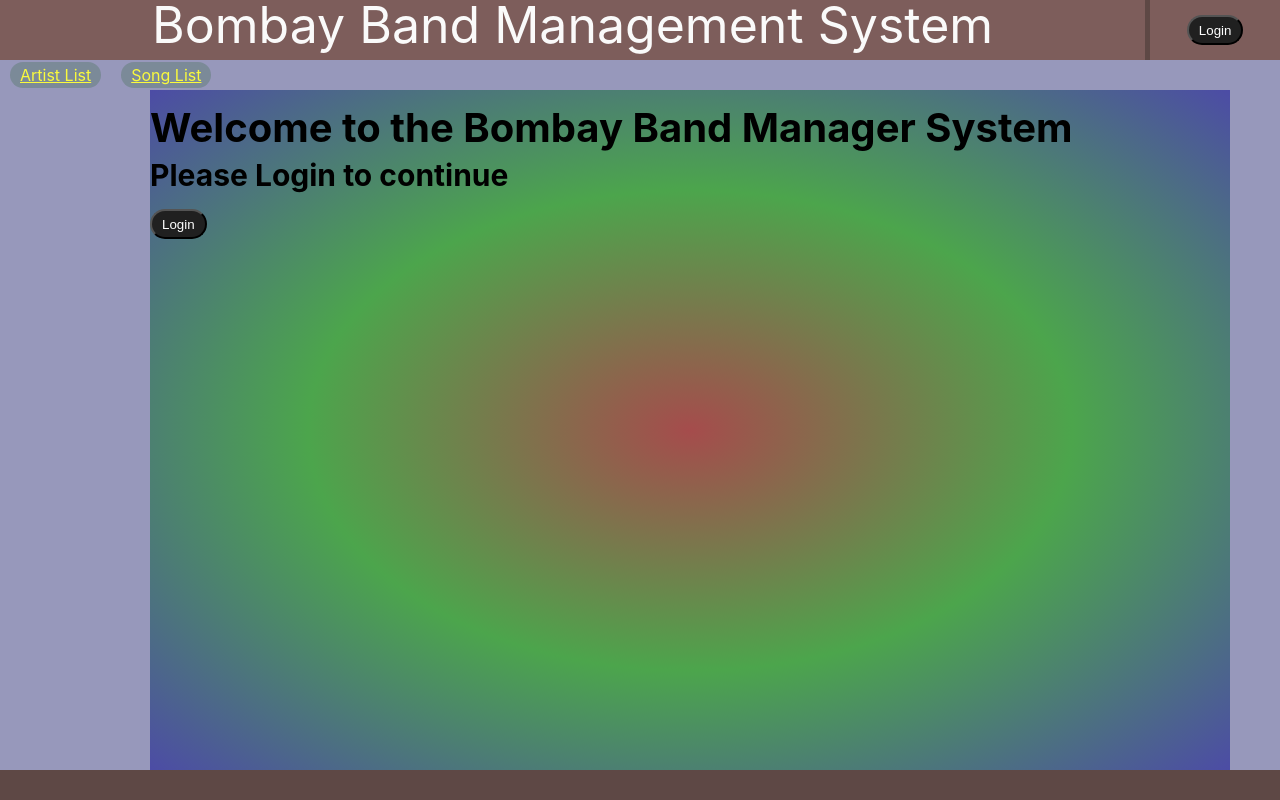
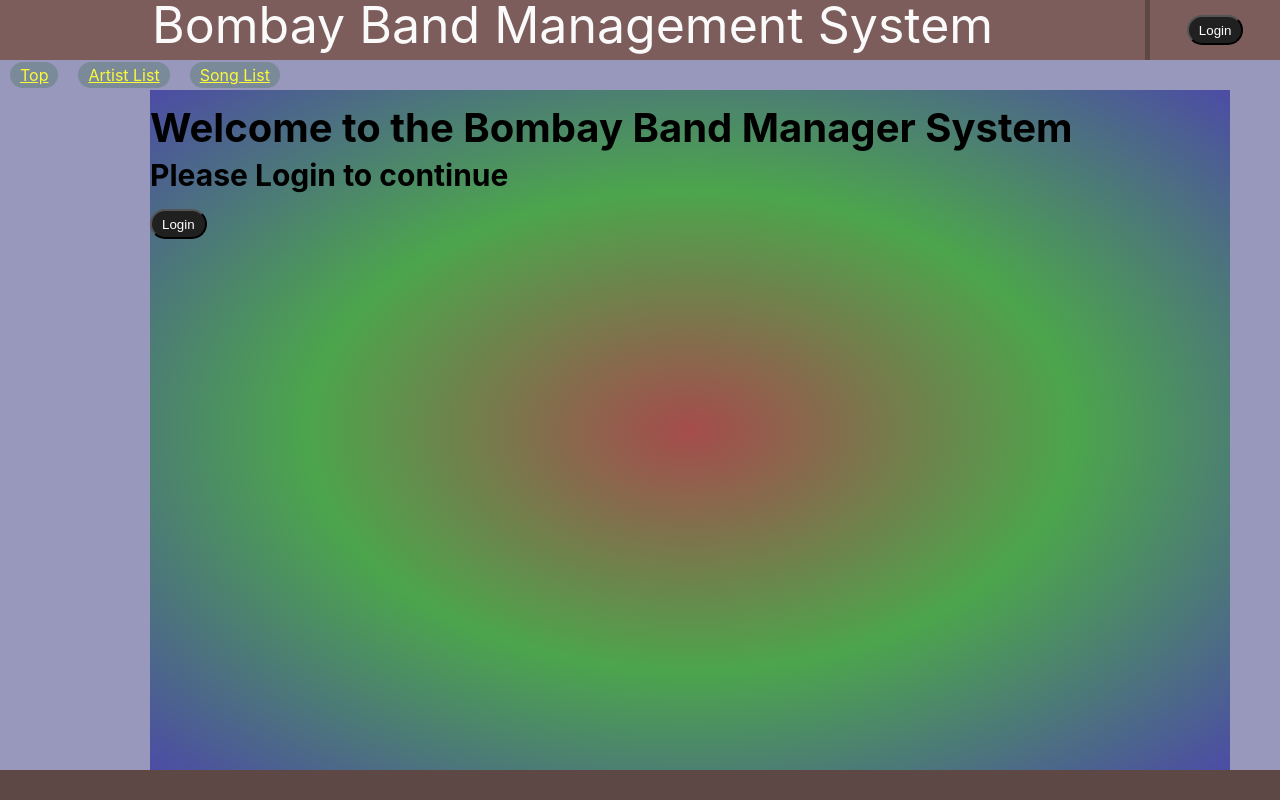
Before and after one commit to aikimcr/bombay_client, a React (Create React App) app: page / in a window 1280 px wide. Built offline with nearby package versions, Linux system fonts and the light colour scheme; no server answers.

Commit message:
Trying to fix problems with links in deployed code.
- Use Link from react-router-dom instead of bare 'a'.
- Move the BrowserRouter render to App.js so Navigation can use it.
- Add a "Top" link just for convenience.

```diff
--- a/src/App.js
+++ b/src/App.js
@@ -1,4 +1,5 @@
 import { useState, useEffect, useCallback } from 'react';
+import { BrowserRouter } from 'react-router-dom';
 
 import './App.scss';
 
@@ -70,12 +71,14 @@ function App() {
       <ConfigurationContext.Provider value={appConfig}>
         <BombayLoginContext.Provider value={loginContext}>
           <BombayUtilityContext.Provider value={utilities}>
+            <BrowserRouter basename={routerBase}>
               <HeaderBar />
               <Navigation />
               <Filters />
               <Content />
               <Accessories />
               <Footer />
+            </BrowserRouter>
           </BombayUtilityContext.Provider>
         </BombayLoginContext.Provider>
       </ConfigurationContext.Provider>
--- a/src/AppLayout/Content.js
+++ b/src/AppLayout/Content.js
@@ -1,21 +1,9 @@
-import { useContext } from 'react';
-import { BrowserRouter } from 'react-router-dom';
-
-import ConfigurationContext from '../Context/ConfiguratonContext';
-
 import ContentRoutes from './ContentRoutes';
 
 function Content(props) {
-    const { routerBase } = useContext(ConfigurationContext);
-
-    // A diangnostic to turn on for deploy problems.
-    // console.log(`Router Base path: ${routerBase}`);
-
     return (
         <div className="content">
-            <BrowserRouter basename={routerBase}>
                 <ContentRoutes />
-            </BrowserRouter>
         </div>
     );
 }
--- a/src/AppLayout/Navigation.js
+++ b/src/AppLayout/Navigation.js
@@ -1,10 +1,15 @@
+import { Link } from 'react-router-dom';
+
 import './Navigation.scss';
 
 function Navigation(props) {
-    return (<nav className="app-navigation">
-        <a href='artistList'>Artist List</a>
-        <a href='songList'>Song List</a>
-    </nav>);
+    return (
+        <nav className="app-navigation">
+            <Link to="/">Top</Link>
+            <Link to='artistList'>Artist List</Link>
+            <Link to='songList'>Song List</Link>
+        </nav>
+    );
 }
 
 export default Navigation;
--- a/src/Mode/Top.js
+++ b/src/Mode/Top.js
@@ -1,5 +1,5 @@
-
 import { useContext } from "react";
+import { Link } from "react-router-dom";
 
 import BombayLoginContext from "../Context/BombayLoginContext";
 import Button from "../Widgets/Button";
@@ -19,8 +19,8 @@ function Top(props) {
 
             {loggedIn ?
                 <ul>
-                    <li><a href="artistList">Artist List</a></li>
-                    <li><a href="songList">Song List</a></li>
+                    <li><Link to="artistList">Artist List</Link></li>
+                    <li><Link to="songList">Song List</Link></li>
                 </ul> :
                 <div>
                     <h2>Please Login to continue</h2>
```
Lines whose indentation alone changed are shown as unchanged.
